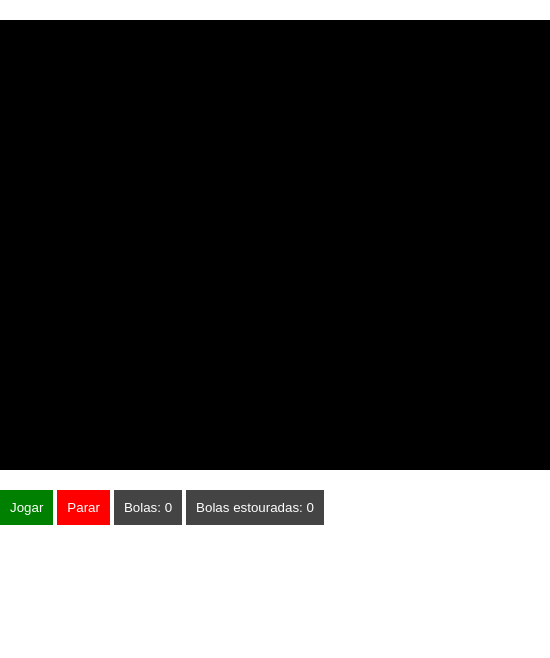
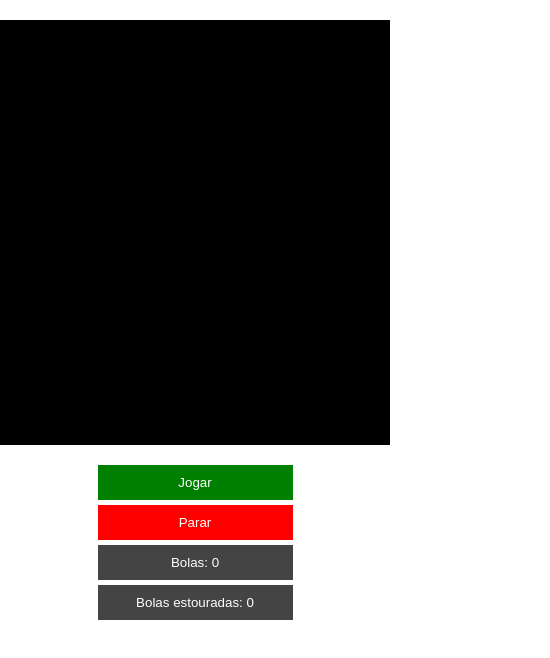
Before and after one commit to matheusumatt/jogo-estoure-as-bolas, a plain HTML site: page index.html in a window 390 px wide. Shown: the whole page, 550 px wide, since content can reach past the window. Drawn offline with Linux system fonts and the light colour scheme.

Commit message:
Fiz alguns ajustes para funcionar melhor em dispositivs móveis, criei o arquivo style e removi todo o css do index e movi o link que chama o script para o final do index antes do fechamento do body.

```diff
--- a/index.html
+++ b/index.html
@@ -2,48 +2,9 @@
 <html lang="pt-br">
 <head>
 	<meta charset="utf-8">
+	<meta name="viewport" content="width=device-width, initial-scale=1">
 	<title>Estoure as Bolas</title>
-	<style type="text/css">
-		body {
-			margin: 0;
-			padding: 0;
-		}
-		.container {
-			width: 550px;
-			margin: auto;
-		}
-		.bola {
-			width: 25px;
-			height: 25px;
-			background-color: green;
-			border-radius: 25px;
-			position: absolute;
-		}
-		.containerBolas {
-			background-color: black;
-			width: 550px;
-			height: 450px;
-			margin: 20px 0;
-			position: relative;
-		}
-		button {
-			border: none;
-			padding: 10px;
-			text-align: center;
-			color: white;
-			background-color: #444;
-		}
-		button:hover {
-			opacity: 0.8;
-		}
-		.iniciar {
-			background-color: green;
-		}
-		.parar {
-			background-color: red;
-		}
-	</style>
-	<script type="text/javascript" src="script.js"></script>
+	<link rel="stylesheet" type="text/css" href="style.css">
 </head>
 <body>
 
@@ -58,5 +19,6 @@
 
 	</div>
 
+	<script type="text/javascript" src="script.js"></script>
 </body>
 </html>
--- a/script.js
+++ b/script.js
@@ -9,7 +9,12 @@ function addBola() {
 	let bola = document.createElement('div')
 	bola.setAttribute('class', 'bola')
 
-	let pLeft = nRand(500)
+	if ( window.innerWidth >= 500 ) {
+		var pLeft = nRand(500)
+	} else {
+		var pLeft = nRand(window.innerWidth - 25)
+	}
+
 	let pTop = nRand(400)
 
 	bola.setAttribute('style', `left: ${pLeft}px; top: ${pTop}px;`)
--- /dev/null
+++ b/style.css
@@ -0,0 +1,54 @@
+body {
+	margin: 0;
+	padding: 0;
+}
+.container {
+	width: 525px;
+	margin: auto;
+}
+.bola {
+	width: 25px;
+	height: 25px;
+	background-color: green;
+	border-radius: 25px;
+	position: absolute;
+}
+.containerBolas {
+	background-color: black;
+	width: 525px;
+	height: 425px;
+	margin: 20px 0;
+	position: relative;
+}
+button {
+	border: none;
+	padding: 10px;
+	text-align: center;
+	color: white;
+	background-color: #444;
+}
+button:hover {
+	opacity: 0.8;
+}
+.iniciar {
+	background-color: green;
+}
+.parar {
+	background-color: red;
+}
+
+@media (max-width: 600px) {
+
+	.containerBolas {
+		width: 100%;
+	}
+	.container {
+		width: 100%;
+	}
+	button {
+		display: block;
+		width: 50%;
+		margin: auto;
+		margin-bottom: 5px;
+	}
+}
```
